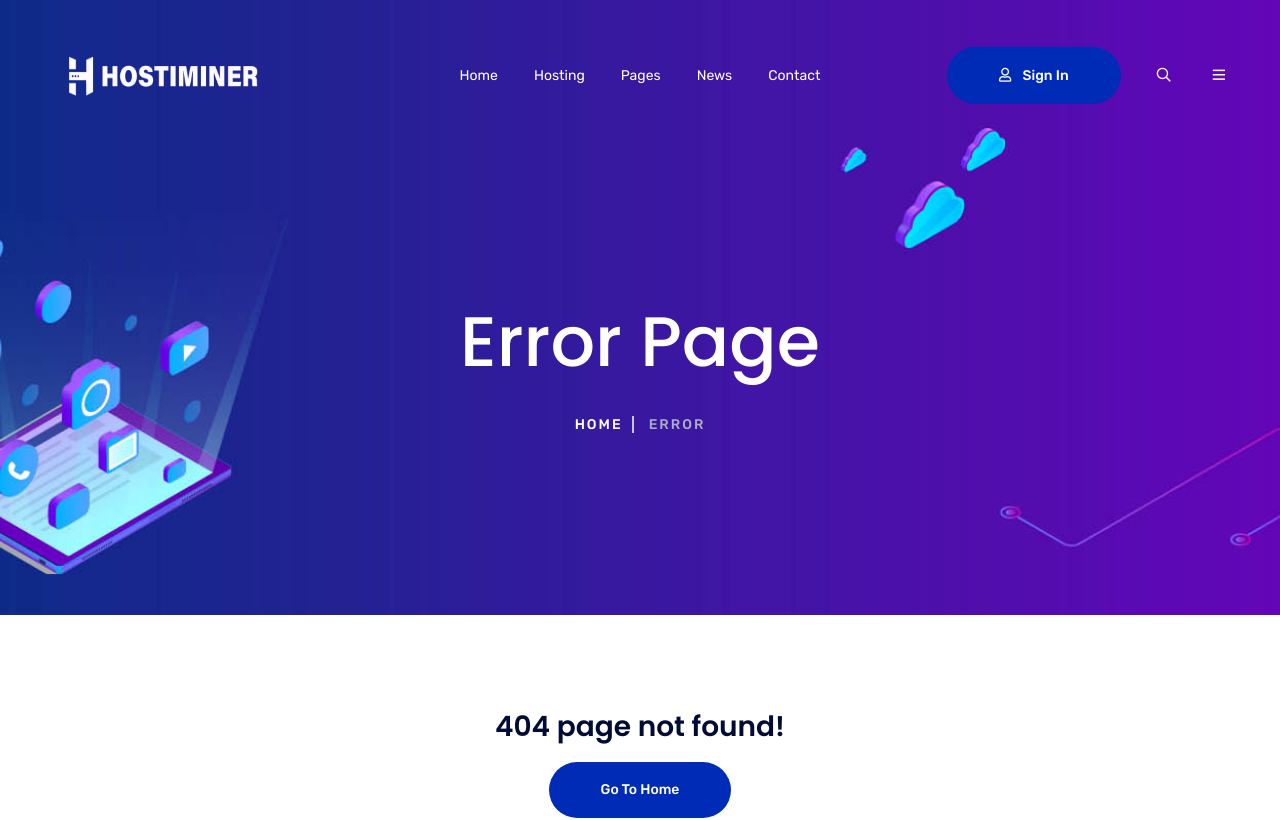
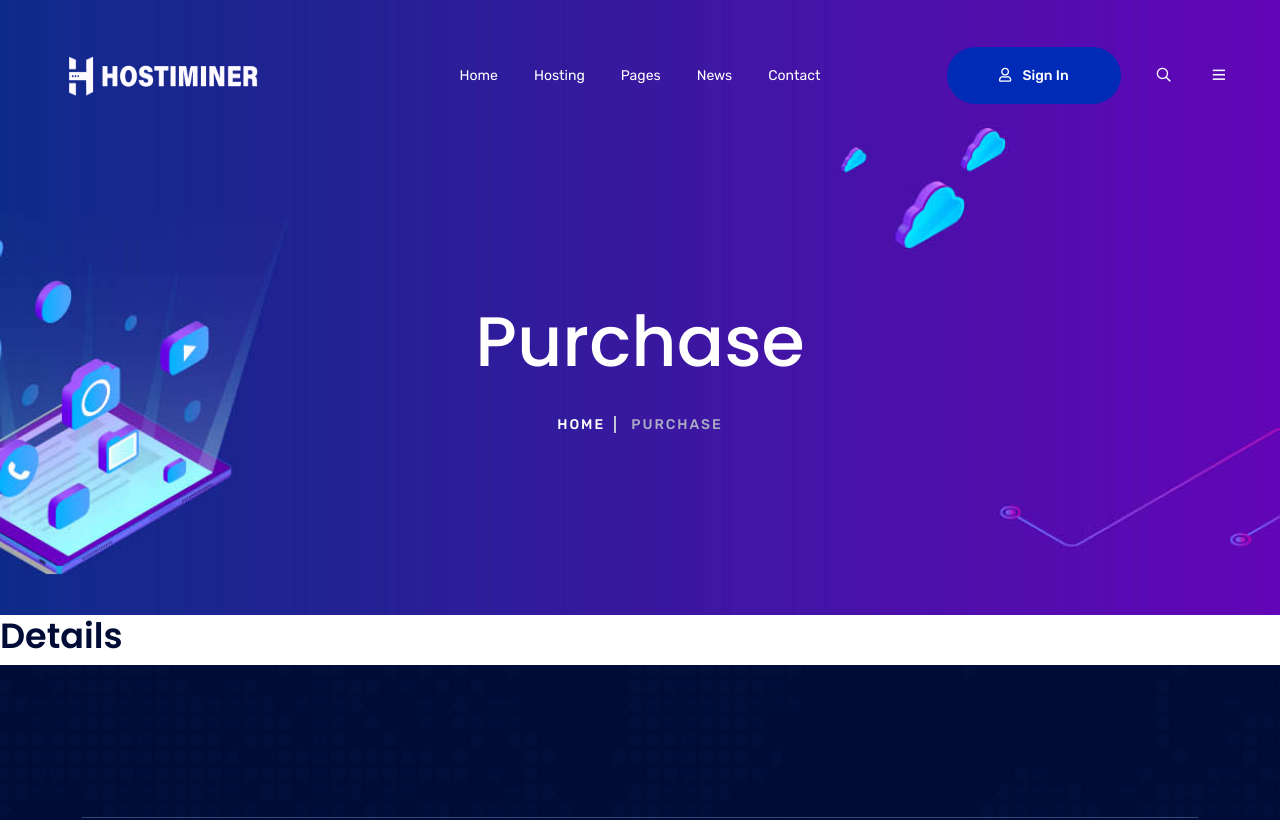
Before and after one commit to hasibdurjoy/hosting-demo, a Next.js app: page /products/1 in a window 1280 px wide. Before the commit this address had no page. Shown: the top 820 px of the page. Built offline with nearby package versions, Linux system fonts and the light colour scheme.

Commit message:
purchase page

```diff
--- /dev/null
+++ b/components/paymentPage/index.tsx
@@ -0,0 +1,19 @@
+import React from "react";
+import HeaderOne from "../layout/headers/header";
+import FooterOne from "../layout/footers/FooterOne";
+import Breadcrumb from "../common/breadcrumbs/breadcrumb";
+
+const Payment = () => {
+  return (
+    <>
+      <HeaderOne />
+      <main>
+        <Breadcrumb top_title="Purchase" title="Purchase" />
+        <h2>Details</h2>
+      </main>
+      <FooterOne />
+    </>
+  );
+};
+
+export default Payment;
--- /dev/null
+++ b/src/app/products/[slug]/page.tsx
@@ -0,0 +1,11 @@
+import Payment from "../../../../components/paymentPage";
+
+const page = () => {
+  return (
+    <>
+      <Payment />
+    </>
+  );
+};
+
+export default page;
```
Also changed, not shown: components/homes/home/PricingHomeOne.tsx (+22 -8 lines).
